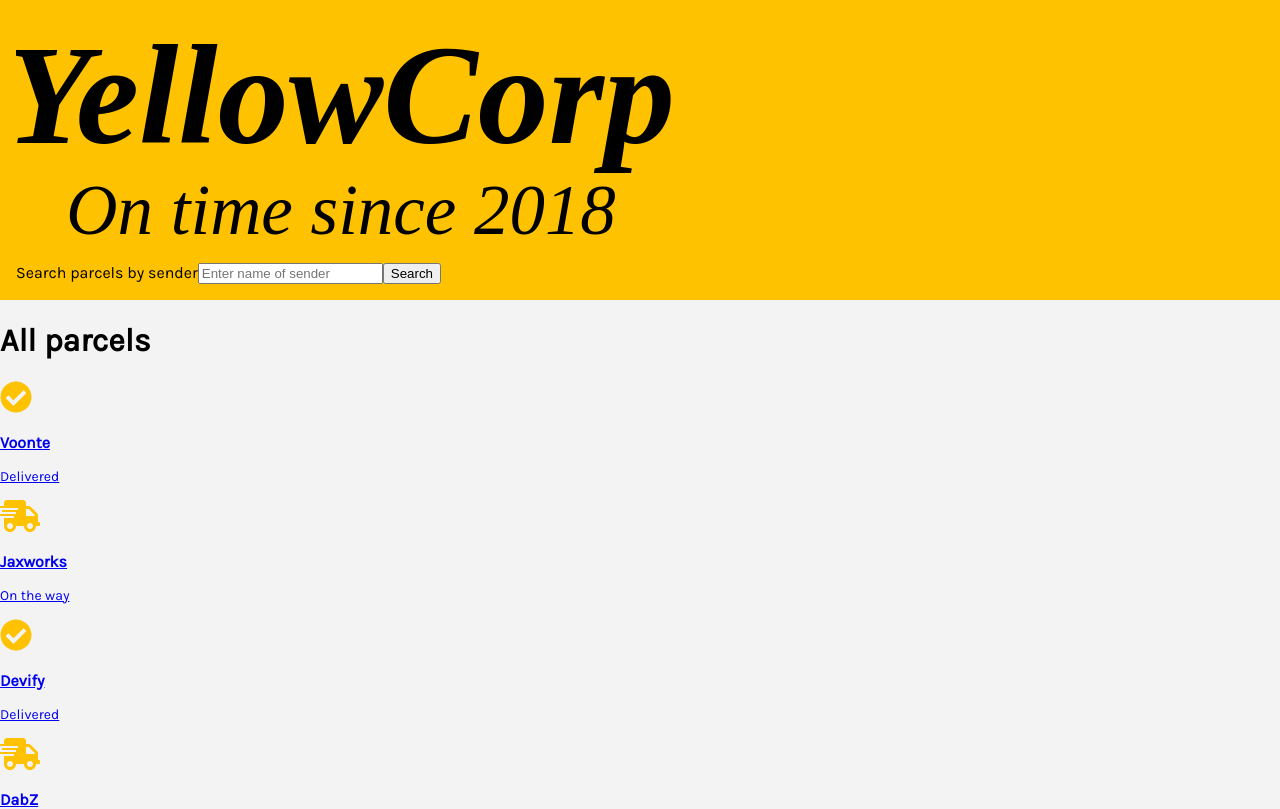
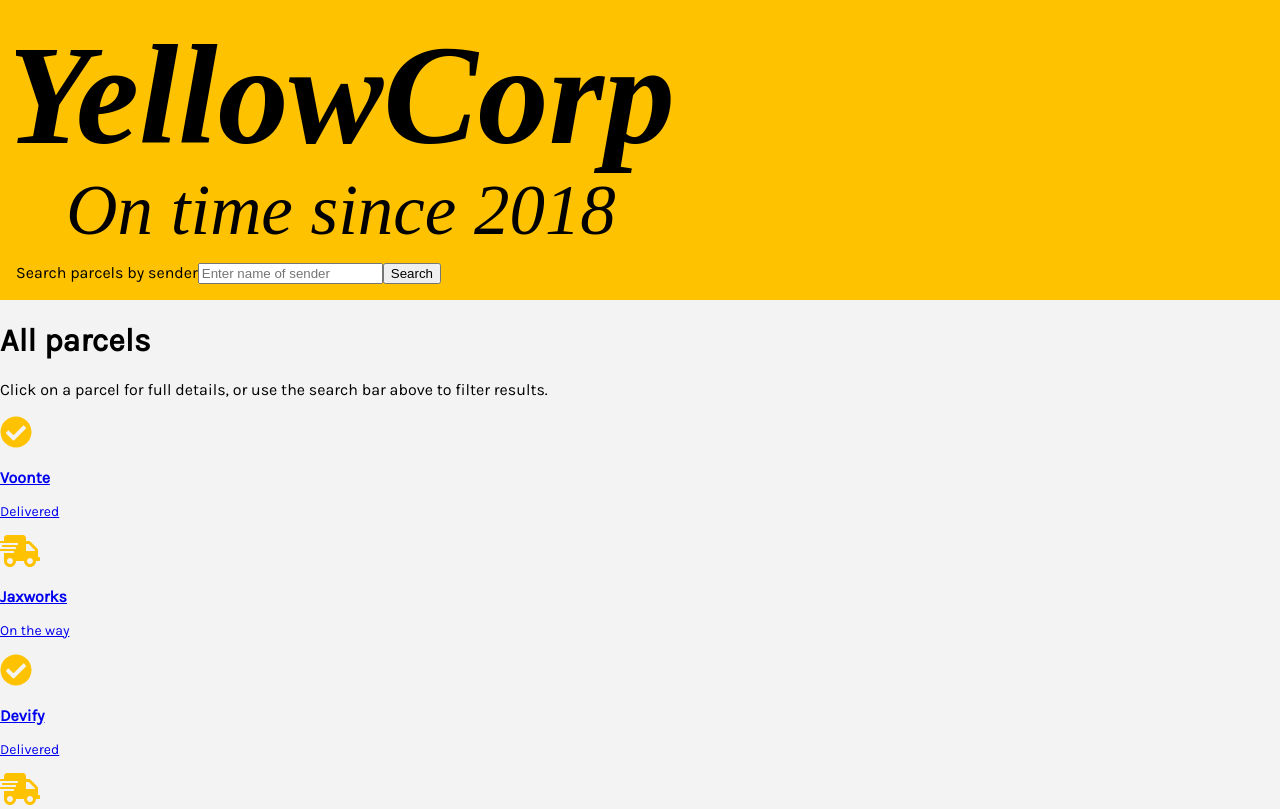
Before and after one commit to eeels22/package-tracker, a React (Create React App) app: page /list in a window 1280 px wide. Shown: the top 809 px of the page. Built offline with nearby package versions, Linux system fonts and the light colour scheme.

Commit message:
search and click functionality working

```diff
--- a/src/components/OrderConcise.jsx
+++ b/src/components/OrderConcise.jsx
@@ -2,18 +2,16 @@
 import { Link } from "react-router-dom";
 
 // Project files
-
 import StatusIcon from "./StatusIcon";
 import StatusWording from "./StatusWording";
 
 export default function OrderConcise({ information }) {
   return (
     <div className="OrderConcise">
-      <div className="left">
-        <StatusIcon orderStatus={information.status} />
-      </div>
-      {/* =========TODO Check this link===========*/}
-      <Link to={`result/${information.id}`}>
+      <Link to={`parcel/${information.parcel_id}`}>
+        <div className="left">
+          <StatusIcon orderStatus={information.status} />
+        </div>
         <div className="right">
           <p className="sender">{information.sender}</p>
           <StatusWording orderStatus={information.status} />
--- a/src/pages/Home.jsx
+++ b/src/pages/Home.jsx
@@ -1,8 +1,3 @@
-// NPM packages
-// import { Link } from "react-router-dom";
-
-// import Information from "../data/orders.json";
-
 export default function Home() {
   // Constants
   const imageObject = require(`../assets/YellowCorpVan.svg`);
@@ -10,13 +5,12 @@ export default function Home() {
 
   return (
     <div id="home" className="container">
+      <h1>Track your parcels with ease</h1>
       <img
         src={imageURL}
         alt="Illustration of a delivery van"
         className="image-van"
       />
-      <h1>Welcome</h1>
-      <p>Enter your username to see your parcels</p>
     </div>
   );
 }
--- a/src/pages/List.jsx
+++ b/src/pages/List.jsx
@@ -11,6 +11,7 @@ export default function List() {
   return (
     <div id="parcels" className="container">
       <h1>All parcels</h1>
+      <p>Click on a parcel for full details, or use the search bar above to filter results.</p>
       <div className="grid">{OrderArray}</div>
     </div>
   );
--- a/src/pages/Parcel.jsx
+++ b/src/pages/Parcel.jsx
@@ -8,7 +8,7 @@ import OrderDetailed from "../components/OrderDetailed";
 export default function Parcel({ match }) {
   // Constants
   const routerID = match.params.id;
-  const parcel = Information.find((item) => item.id === routerID); // should it be parvel_id instead?
+  const parcel = Information.find((item) => item.parcel_id === routerID);
 
   return (
     <div id="parcel" className="container">
```
